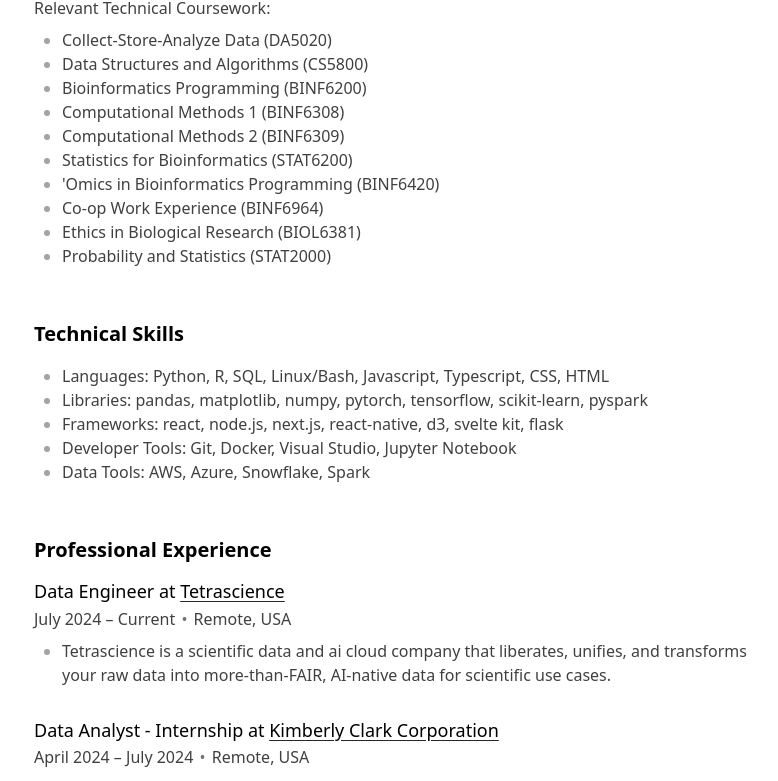
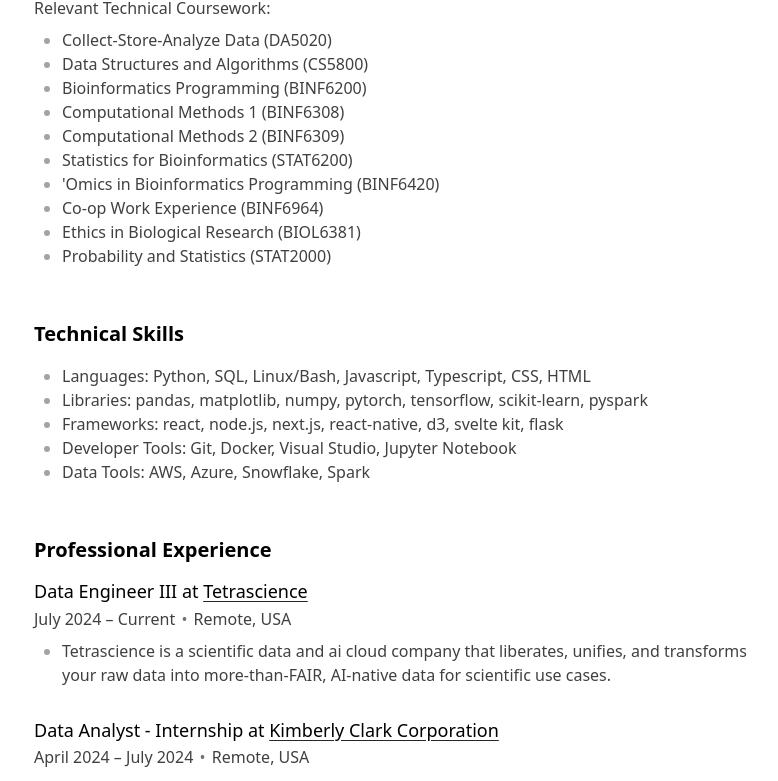
Before and after one commit to shayonkeating/shayonkeating.github.io, a SvelteKit app: page /resume in a window 1280 px wide. Shown: the part 532-1313 px from the top of the page, without its empty margins (246-1024 px from the left). Built offline with nearby package versions, Linux system fonts and the light colour scheme.

Commit message:
Denver Update

```diff
--- a/src/routes/about/+page.svelte
+++ b/src/routes/about/+page.svelte
@@ -34,14 +34,14 @@
         >.
       </p>
       <p class="text-m mt-4">
-        I currently live in San Diego, California with my partner Mary and my
+        I currently live in Denver, Colorado with my partner Mary and my
         two cats (Jasper and Tabasco).
       </p>
     </div>
 
     <div class="flex-shrink-0 w-full md:w-1/2">
       <img
-        src="/IMG_0215.jpg"
+        src="/1765391797624.jpg"
         alt="Shayon Keating"
         class="w-full h-auto rounded-xl"
       />
--- a/src/routes/resume/+page.svelte
+++ b/src/routes/resume/+page.svelte
@@ -51,7 +51,7 @@
   <h2 class="heading2">Technical Skills</h2>
   <ul>
     <li>
-      <b>Languages:</b> Python, R, SQL, Linux/Bash, Javascript, Typescript, CSS,
+      <b>Languages:</b> Python, SQL, Linux/Bash, Javascript, Typescript, CSS,
       HTML
     </li>
     <li>
@@ -74,7 +74,7 @@
   <h2 class="heading2">Professional Experience</h2>
 
   <Workplace
-    title="Data Engineer"
+    title="Data Engineer III"
     company="Tetrascience"
     url="https://www.tetrascience.com/"
     dates="July 2024 – Current"
```
Also changed, not shown: static/1765391797624.jpg (added), 1 other file (tests, documents, lock files or other folders).
